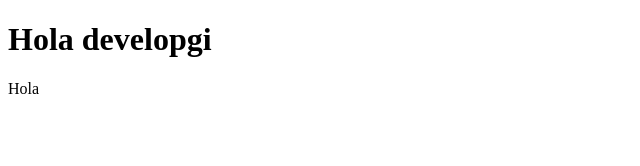
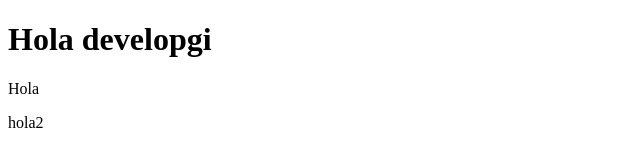
Before and after one commit to JavierPA3/Tarea-4.12.-Practica5.-Git.-Creando-ramas, a plain HTML site: page index.html in a window 1280 px wide. Shown: the full height of the page, 0-640 px from the left. Drawn offline with Linux system fonts and the light colour scheme.

Commit message:
feature1

```diff
--- a/index.html
+++ b/index.html
@@ -9,5 +9,6 @@
 <body>
     <h1>Hola developgi</h1>
     <p>Hola</p>
+    <P>hola2</P>
 </body>
 </html>
```
